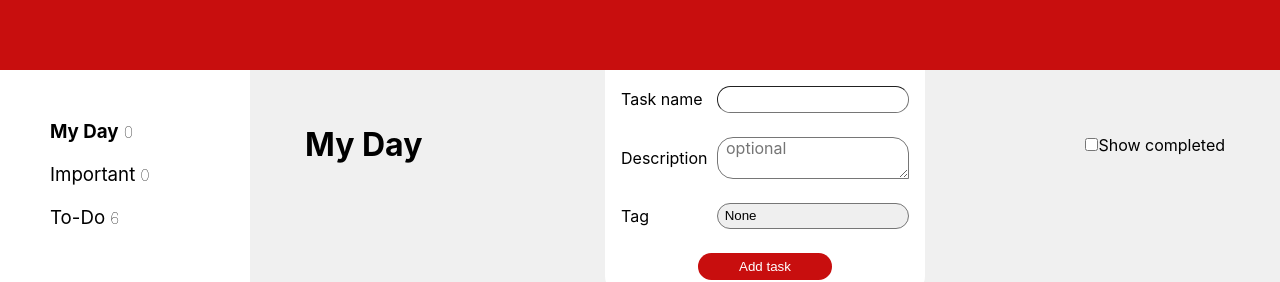
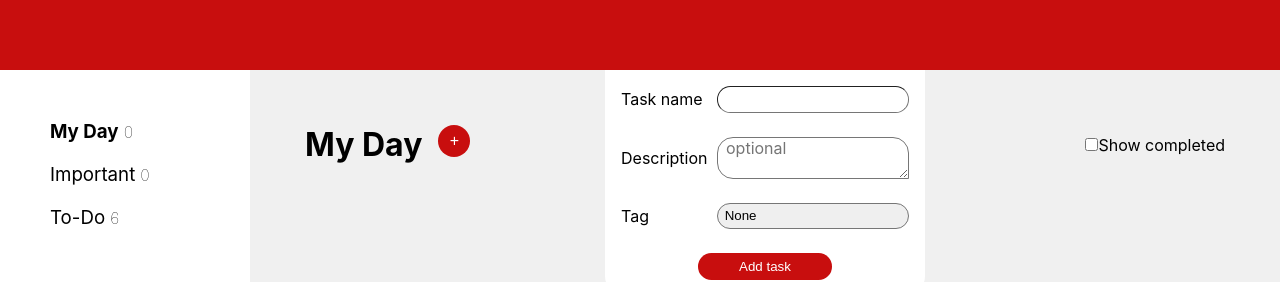
Before and after one commit to Hoerrin/react-redux-to-do-app, a React (Create React App) app: page / in a window 1280 px wide. Shown: the top 282 px of the page. Built offline with nearby package versions, Linux system fonts and the light colour scheme.

Commit message:
Add AddTask button to main

```diff
--- a/src/components/Main.css
+++ b/src/components/Main.css
@@ -15,7 +15,23 @@
     align-items: center;
 }
 
-.main_blur{
+.main__headerContainer {
+    display: flex;
+}
+
+.main__addTagButton {
+    margin-left: 1em;
+    font-size: 1em;
+    height: 2em;
+    width: 2em;
+    border-radius: 1em;
+    border: none;
+    background-color: #C80E0E;
+    color: white;
+}
+
+
+.main_blur {
     margin: -25px 0px 0px -25px;
     position: absolute;
 }
--- a/src/components/Main.js
+++ b/src/components/Main.js
@@ -15,7 +15,10 @@ function Main() {
             <div className='main_blur'></div>
             <AddTaskPU />
             <div className="main__header">
-                <h1>My Day</h1>
+                <div className='main__headerContainer'>
+                    <h1>My Day</h1>
+                    <button className='main__addTagButton'>+</button>
+                </div>
                 <label><input type="checkbox" checked={filter.showCompleted} onChange={() => dispatch(changeShowCompleted())}></input>Show completed</label>
             </div>
             <TasksList />
```
